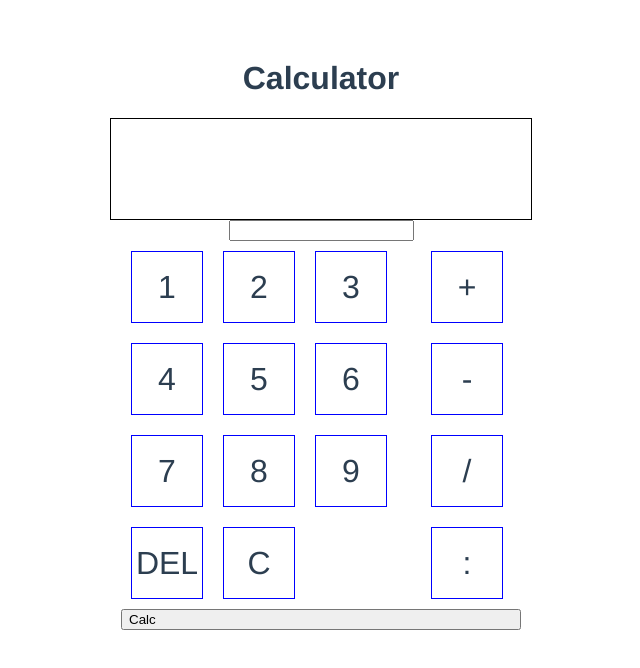
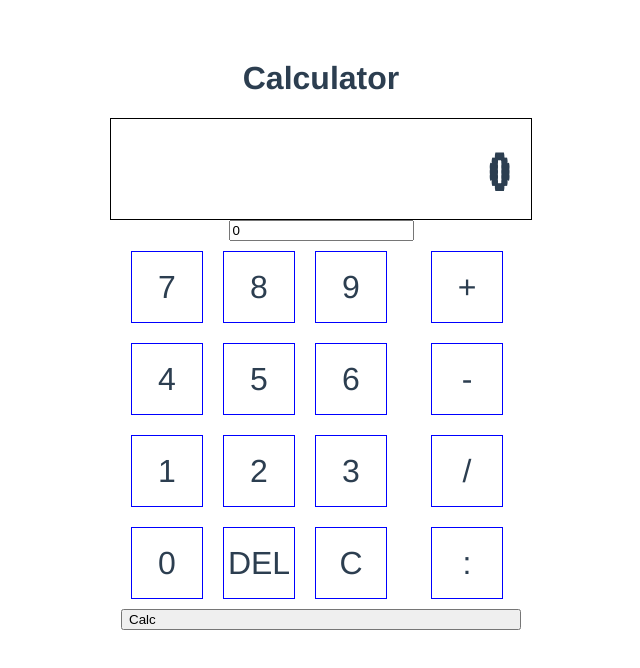
Before and after one commit to AsebWebDev/coding-challenge-calculator-vue, a Vue app: page / in a window 1280 px wide. Shown: the top 668 px of the page, without its empty margins (319-959 px from the left). Built offline with nearby package versions, Linux system fonts and the light colour scheme.

Commit message:
add missing 0 key,, add functionality for c key

```diff
--- a/src/components/Calculator.vue
+++ b/src/components/Calculator.vue
@@ -17,7 +17,11 @@ export default {
   },
   methods: {
     addInput: function(val) {
-      this.display = this.display + val;
+      if (val === "C") this.display = '0'
+      else {
+        if (this.display === '0') this.display = '';
+        this.display = this.display + val;
+      }
     },
     calcResult: function() {
       this.display = eval(this.display).toString();
@@ -25,7 +29,7 @@ export default {
   },
   data () {
     return {
-      display: ''
+      display: '0'
     }
   }
 }
--- a/src/components/Keypad.vue
+++ b/src/components/Keypad.vue
@@ -2,23 +2,24 @@
 <div class="keypad">
   <div class="keypad-keys">
     <div class="keypad-left">
-        <Key keyValue="1" />
-        <Key keyValue="2" />
-        <Key keyValue="3" />
-        <Key keyValue="4" />
-        <Key keyValue="5" />
-        <Key keyValue="6" />
-        <Key keyValue="7" />
-        <Key keyValue="8" />
-        <Key keyValue="9" />
-        <Key keyValue="DEL" />
-        <Key keyValue="C" />
+        <Key v-on:click.native="$parent.addInput('7')" keyValue="7" />
+        <Key v-on:click.native="$parent.addInput('8')" keyValue="8" />
+        <Key v-on:click.native="$parent.addInput('9')" keyValue="9" />
+        <Key v-on:click.native="$parent.addInput('4')" keyValue="4" />
+        <Key v-on:click.native="$parent.addInput('5')" keyValue="5" />
+        <Key v-on:click.native="$parent.addInput('6')" keyValue="6" />
+        <Key v-on:click.native="$parent.addInput('1')" keyValue="1" />
+        <Key v-on:click.native="$parent.addInput('2')" keyValue="2" />
+        <Key v-on:click.native="$parent.addInput('3')" keyValue="3" />
+        <Key v-on:click.native="$parent.addInput('0')" keyValue="0" />
+        <Key v-on:click.native="$parent.addInput('DEL')" keyValue="DEL" />
+        <Key v-on:click.native="$parent.addInput('C')" keyValue="C" />
     </div>
     <div class="keypad-right">
-      <Key keyValue="+" />
-      <Key keyValue="-" />
-      <Key keyValue="/" />
-      <Key keyValue=":" />
+      <Key v-on:click.native="$parent.addInput('+')" keyValue="+" />
+      <Key v-on:click.native="$parent.addInput('-')" keyValue="-" />
+      <Key v-on:click.native="$parent.addInput('/')" keyValue="/" />
+      <Key v-on:click.native="$parent.addInput(':')" keyValue=":" />
     </div>
   </div>
   <button v-on:click="$parent.calcResult()">Calc</button>
```
